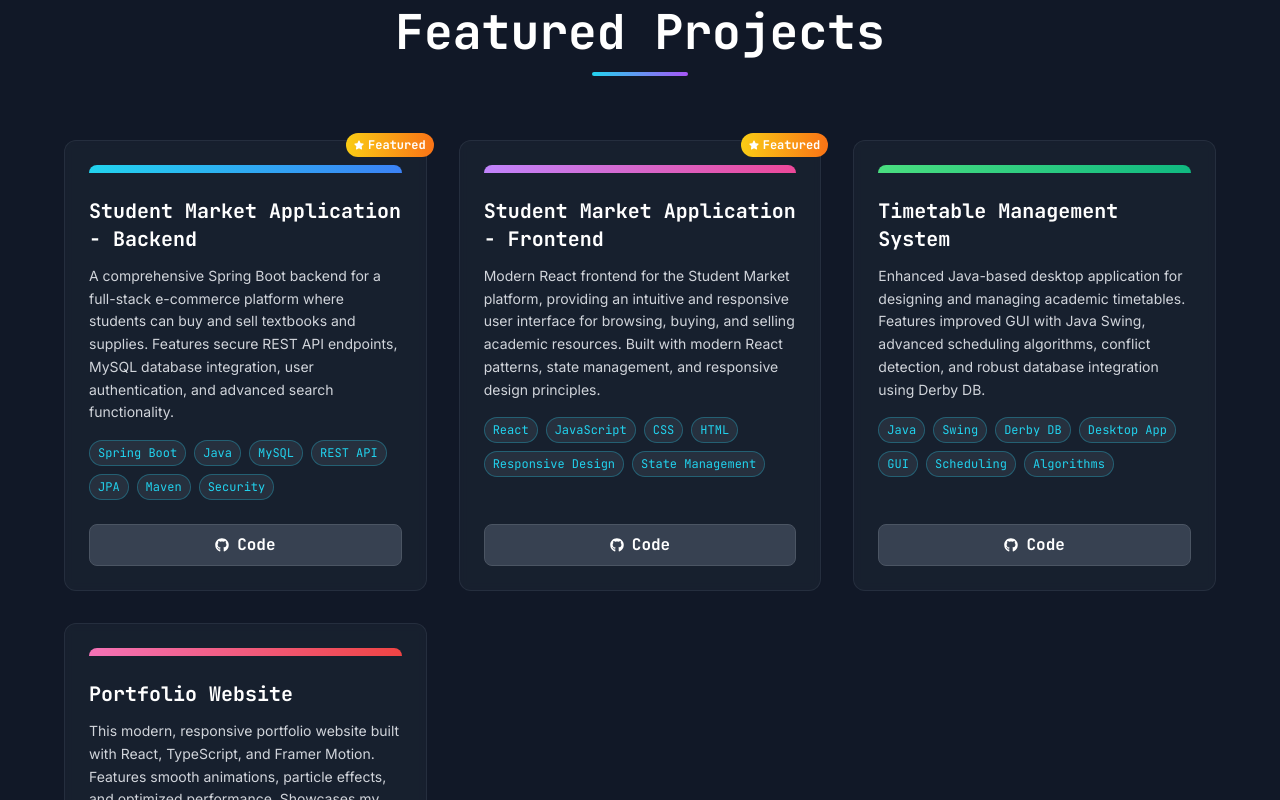
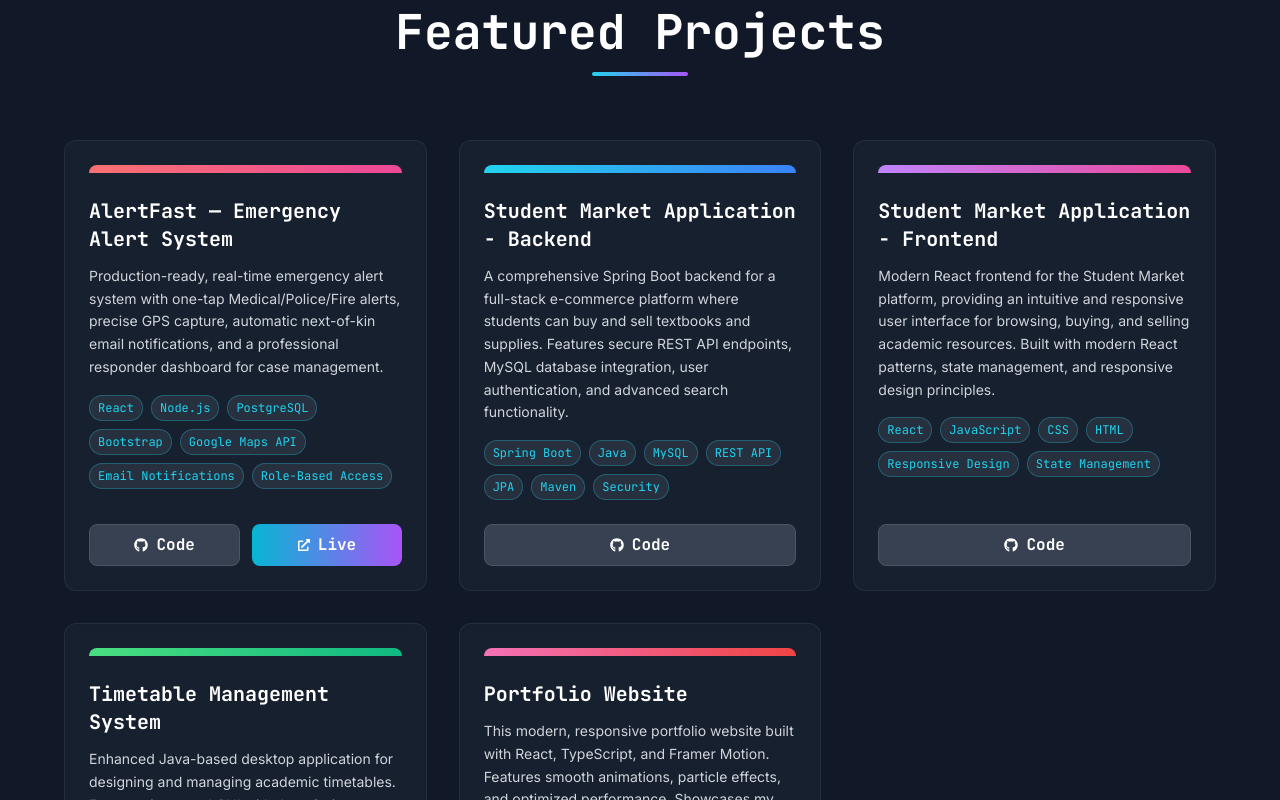
Before and after one commit to hloni2004/portofiloWeb, a React (Vite) app: page / in a window 1280 px wide. Shown: the part 5600-6400 px from the top of the page. Built offline with nearby package versions, Linux system fonts and the light colour scheme.

Commit message:
features

```diff
--- a/src/components/Footer.tsx
+++ b/src/components/Footer.tsx
@@ -14,6 +14,9 @@ const Footer: React.FC = () => {
         >
           <p className="text-gray-400 font-mono text-sm mb-2">
             © 2025 Lehlohonolo Mokoena. All rights reserved.
+          </p>
+          <p className="text-gray-400 font-mono text-sm mb-2">
+            Live demo: <a className="underline text-cyan-400" href="https://alert-emegerency.vercel.app/" target="_blank" rel="noopener noreferrer">AlertFast</a> • Contact: <a className="underline text-cyan-400" href="mailto:hello@yourdomain.com">hello@yourdomain.com</a>
           </p>
           <motion.p
             className="text-xs text-gray-500 font-mono"
--- a/src/components/Projects.tsx
+++ b/src/components/Projects.tsx
@@ -1,6 +1,6 @@
 import React from 'react';
 import { motion } from 'framer-motion';
-import { FaGithub, FaExternalLinkAlt, FaStar } from 'react-icons/fa';
+import { FaGithub, FaExternalLinkAlt } from 'react-icons/fa';
 
 const Projects: React.FC = () => {
   const projects: Array<{
@@ -10,8 +10,17 @@ const Projects: React.FC = () => {
     githubUrl: string;
     liveUrl?: string;
     gradient: string;
-    featured?: boolean;
   }> = [
+    {
+      title: 'AlertFast — Emergency Alert System',
+      description:
+        "Production-ready, real-time emergency alert system with one-tap Medical/Police/Fire alerts, precise GPS capture, automatic next-of-kin email notifications, and a professional responder dashboard for case management.",
+      tags: ['React', 'Node.js', 'PostgreSQL', 'Bootstrap', 'Google Maps API', 'Email Notifications', 'Role-Based Access'],
+      githubUrl: '#',
+      liveUrl: 'https://alert-emegerency.vercel.app/',
+      gradient: 'from-red-400 to-pink-500',
+
+    },
     {
       title: 'Student Market Application - Backend',
       description:
@@ -19,7 +28,7 @@ const Projects: React.FC = () => {
       tags: ['Spring Boot', 'Java', 'MySQL', 'REST API', 'JPA', 'Maven', 'Security'],
       githubUrl: 'https://github.com/hloni2004/StudentMarket2',
       gradient: 'from-cyan-400 to-blue-500',
-      featured: true,
+
     },
     {
       title: 'Student Market Application - Frontend',
@@ -28,7 +37,7 @@ const Projects: React.FC = () => {
       tags: ['React', 'JavaScript', 'CSS', 'HTML', 'Responsive Design', 'State Management'],
       githubUrl: 'https://github.com/hloni2004/StudentMarket-Group-React',
       gradient: 'from-purple-400 to-pink-500',
-      featured: true,
+
     },
     {
       title: 'Timetable Management System',
@@ -56,7 +65,9 @@ const Projects: React.FC = () => {
 
   const cardVariants = {
     hidden: { opacity: 0, y: 50, scale: 0.9 },
-    visible: { opacity: 1, y: 0, scale: 1, transition: { duration: 0.7, ease: 'easeOut' } },
+    // `ease` as a string can trigger TypeScript type errors for Framer Motion's Transition type.
+    // Keep the transition simple (duration only) to satisfy the types.
+    visible: { opacity: 1, y: 0, scale: 1, transition: { duration: 0.7 } },
   };
 
   return (
@@ -93,18 +104,7 @@ const Projects: React.FC = () => {
             >
               {/* Card container: flex-col + justify-between ensures button stays at bottom */}
               <div className="bg-gray-800/50 backdrop-blur-sm border border-gray-600/30 rounded-xl p-6 transition-all duration-300 hover:border-cyan-400/50 h-full flex flex-col justify-between relative">
-                {/* Featured badge */}
-                {project.featured && (
-                  <motion.div
-                    initial={{ opacity: 0, scale: 0.8 }}
-                    whileInView={{ opacity: 1, scale: 1 }}
-                    viewport={{ once: true }}
-                    className="absolute -top-2 -right-2 bg-gradient-to-r from-yellow-400 to-orange-500 text-white px-2 py-1 rounded-full text-xs font-mono font-bold flex items-center gap-1"
-                  >
-                    <FaStar size={10} />
-                    Featured
-                  </motion.div>
-                )}
+                {/* No featured badge (feature removed) */}
 
                 {/* Content section */}
                 <div>
```
